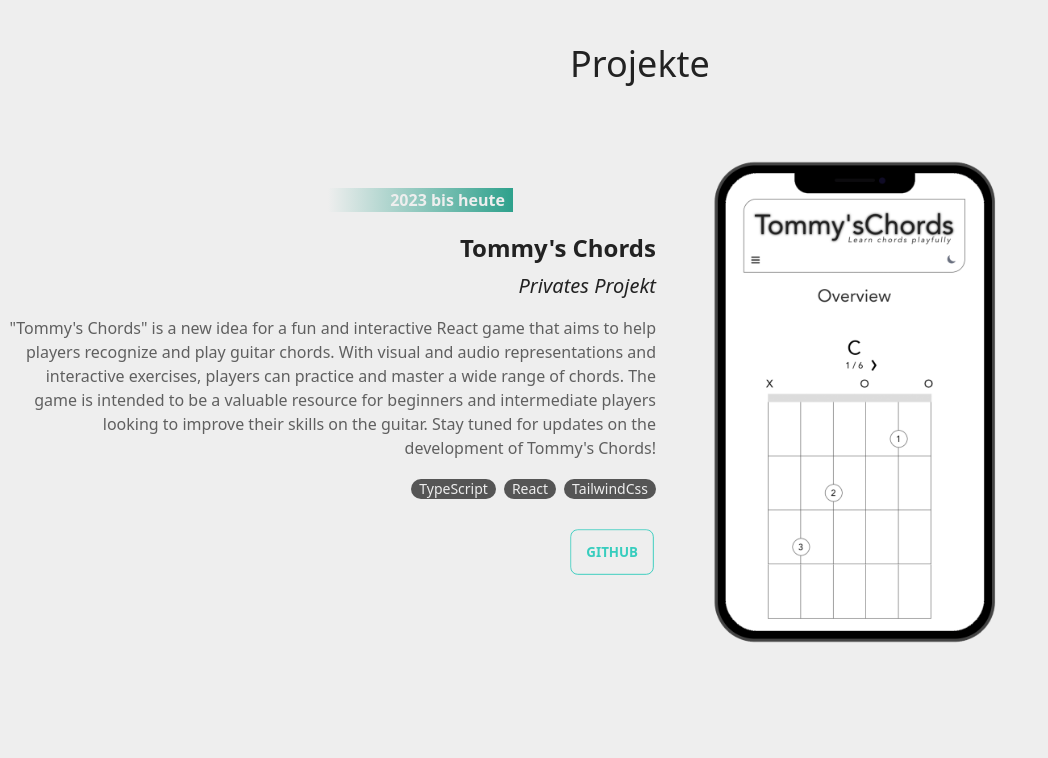
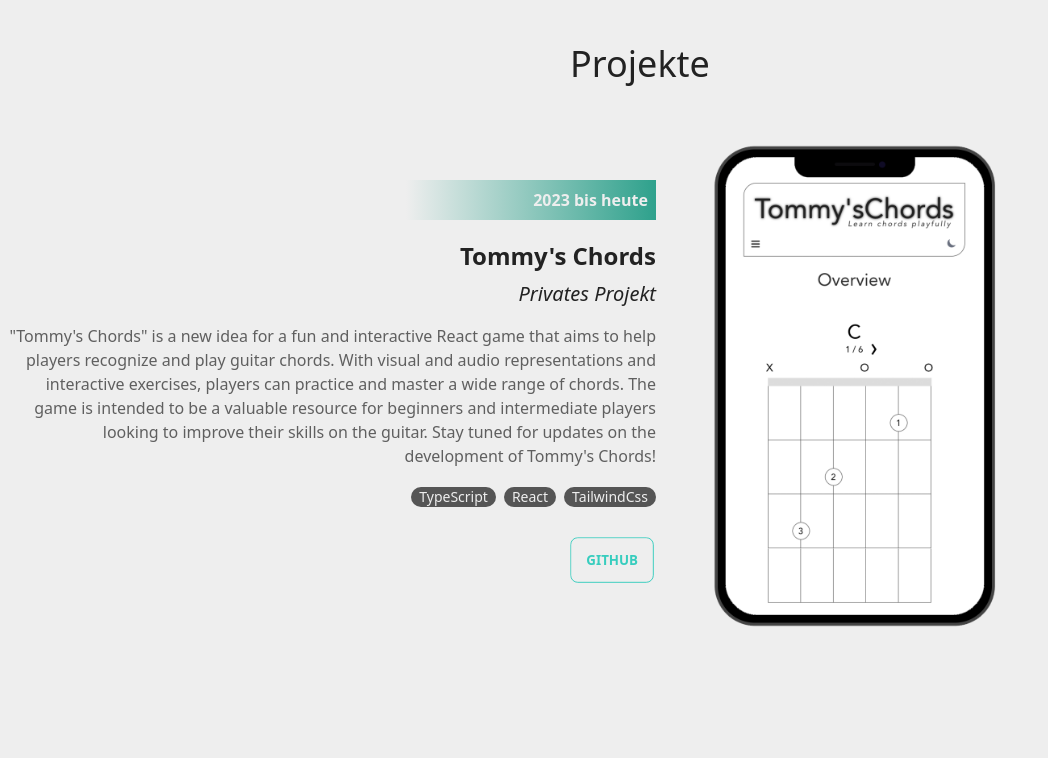
Before and after one commit to gabjuh/webdev-portfolio, a React (Vite) app: page / in a window 1280 px wide. Shown: the part 880-1638 px from the top of the page, without its empty margins (0-1048 px from the left). Built offline with nearby package versions, Linux system fonts and the light colour scheme.

Commit message:
changed year size and img position

```diff
--- a/src/components/Overview.tsx
+++ b/src/components/Overview.tsx
@@ -41,11 +41,11 @@ const Overview = () => {
               {/* Texts */}
               <div className="relative xl:text-right text-center xl:w-[55%] mx-auto xl:mx-0 mb-8">
                 <div className="xl:absolute xl:top-[50%] xl:right-[3rem] xl:-translate-y-[50%] max-w-[800px]">
-                    <div className="mb-5 w-[370px] mx-auto text-[#eee] font-bold bg-gradient-to-r from-[#eee] xl:via-[#eee] xl:to-[#2ea18c] via-[#2ea18c] to-[#eee]">
+                    <div className="inline-block py-2 mb-5 w-[350px] xl:w-[500px] mx-auto xl:mx-0 text-[#eee] font-bold bg-gradient-to-r from-[#eee] xl:via-[#eee] xl:to-[#2ea18c] via-[#2ea18c] to-[#eee]">
                       <p className="mr-2">
                         {item.content.year}{item.content.end ? typeof item.content.end === 'string' && item.content.end === ' ' ? ' bis heute' : ' - ' + item.content.end : ''}
                       </p>
-                  </div>
+                    </div>
 
                     {/* Name */}
                     <div className="text-2xl font-semibold">
@@ -87,7 +87,7 @@ const Overview = () => {
 
               {/* Image */}
                 <div className="max-w-[540px] mx-auto xl:mx-0">
-                  <img className="max-h-[500px]" src={images.filter(img => img.name === item.content.image)[0]?.img} alt={item.content.slug} />
+                  <img className="max-h-[500px] xl:-translate-y-4" src={images.filter(img => img.name === item.content.image)[0]?.img} alt={item.content.slug} />
                 </div>
               </div>
 
```
